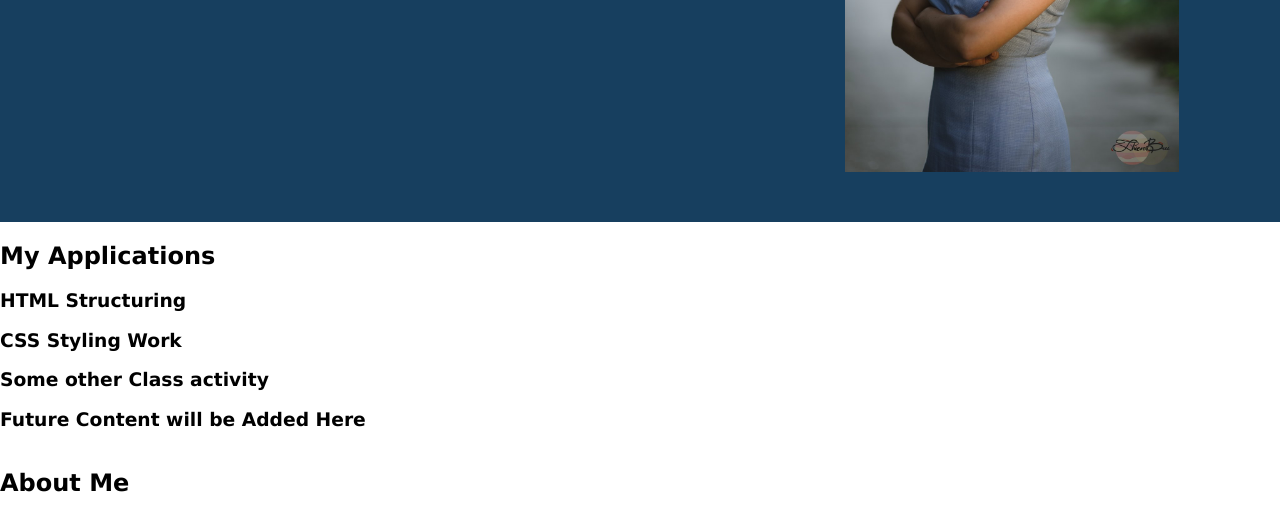
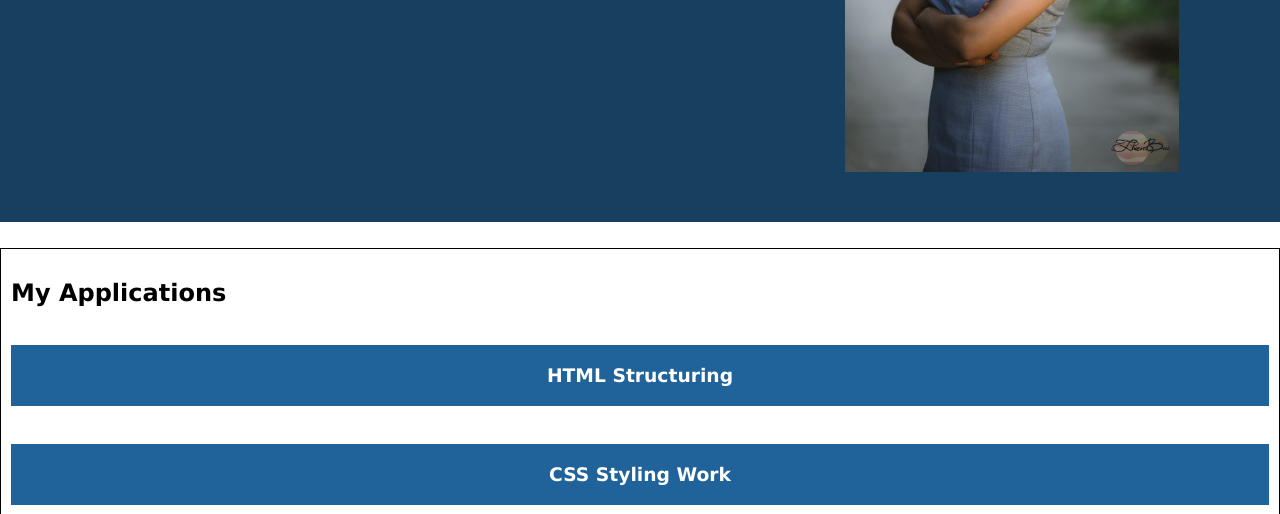
Before and after one commit to salvarenga74/Portfolio_HW02, a plain HTML site: page index.html in a window 1280 px wide. Shown: the part 417-931 px from the top of the page. Drawn offline with Linux system fonts and the light colour scheme.

Commit message:
attempted to resize the cards and add images but it was already 3:30am

```diff
--- a/assets/style.css
+++ b/assets/style.css
@@ -19,6 +19,7 @@ body{
     justify-content:flex-start;
 }
 
+/* Navigation Bar */
 nav{
     display:flex;
     justify-content: flex-end;
@@ -33,6 +34,7 @@ nav a {
     font-size: 25px;
 }
 
+/* Header Banner, includes image and text */
 header{
     background:var(--mainBlue);
     color: white;
@@ -47,26 +49,54 @@ header{
     margin: 150px 4% 30px 2%;
     flex: 0 0 60%;
     text-align: end;
-
 }
 
 .headerContent h1{
     text-align: end;
     margin:0 auto;
     font-size: 50px;
-
 }
 
 #headerImage{
     display: flex;
-    /* align-items:center; */
     float:right;
     margin: 20px auto 50px;
     height:500px;
     width:50%;
 }
 
+/* My Applications Section */
+main{
+    display:flex;
+    margin-top: 2%;
+    flex-wrap:wrap;
+}
 
+main h2{
+    display:inline-flex;
+
+}
+#myApplications{
+
+    flex: 1 0 0;
+    padding: 10px;
+    text-align: center;
+    border-style: solid;
+    border-width: 1px;
+}
+
+main h3{
+    padding:20px;
+    background:var(--regBlue);
+    color:white;
+}
+
+main article{
+    width: 100%;
+    min-width:400px;
+}
+
+/* Footer Element */
 footer{
     padding:20px;
     text-align: center;
```
